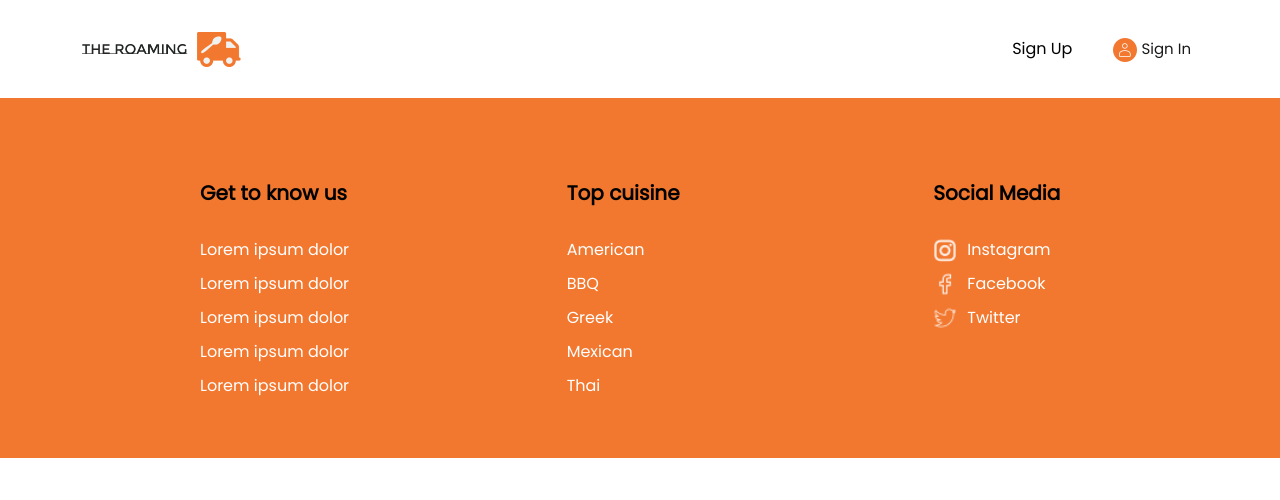
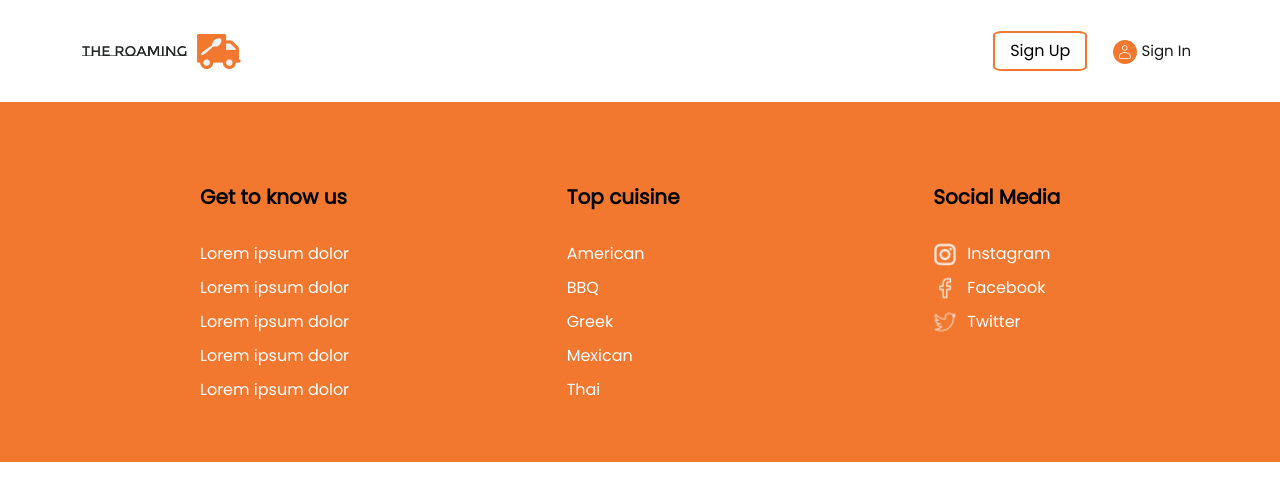
Before and after one commit to DigitalCharlie/roaming-food-trucks, a React (Create React App) app: page / in a window 1280 px wide. Shown: the top 500 px of the page. Built offline with nearby package versions, Linux system fonts and the light colour scheme; the HTML template or start-up script is replaced by a standard one; a web font is replaced by a local one.

Commit message:
changes to css module for NavBar

```diff
--- a/src/components/NavBar/NavBar.module.css
+++ b/src/components/NavBar/NavBar.module.css
@@ -1,5 +1,5 @@
 .button {
-    border-radius: var(--buton-border-radius);
+    border-radius: var(--button-border-radius);
     background-color: var(--white);
     margin: var(--button-margin);
     border: var(--button-border);
--- a/src/index.css
+++ b/src/index.css
@@ -9,7 +9,7 @@
     --button-border-radius: 10%;
     --button-background: var(--white);
     --button-margin: 15px;
-    --buton-border: 2px solid var(--orange);
+    --button-border: 2px solid var(--orange);
     --button-padding: 6px 15px;
     --buton-font-size: 15px;
 
```
